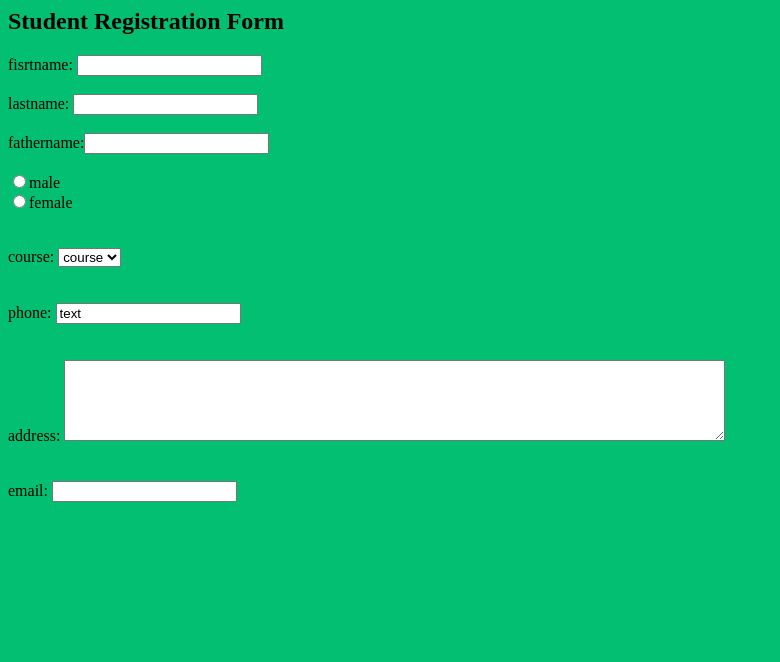
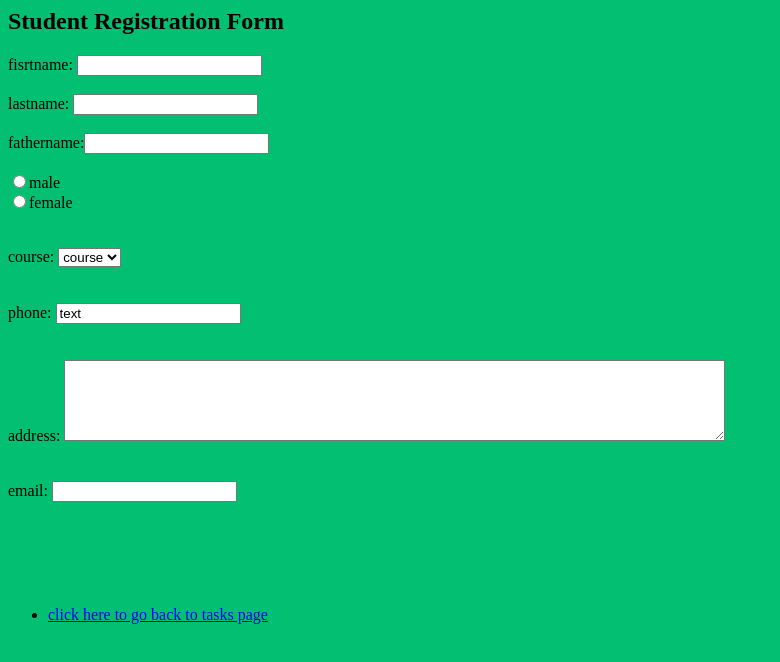
Before and after one commit to Jihad143/web-tasks, a plain HTML site: page task3.html in a window 1280 px wide. Shown: the whole page, without its empty margins (0-780 px from the left). Drawn offline with Linux system fonts and the light colour scheme.

Commit message:
Update task3.html

```diff
--- a/task3.html
+++ b/task3.html
@@ -63,5 +63,10 @@
             <input type="email" id="email" name="email"/>
 
         </form>
+    <br>
+    <br>
+    <br>
+    <br>
+<ul><li><a href="index.html">click here to go back to tasks page</a></ul></li>
     </body>
 </html>
```
